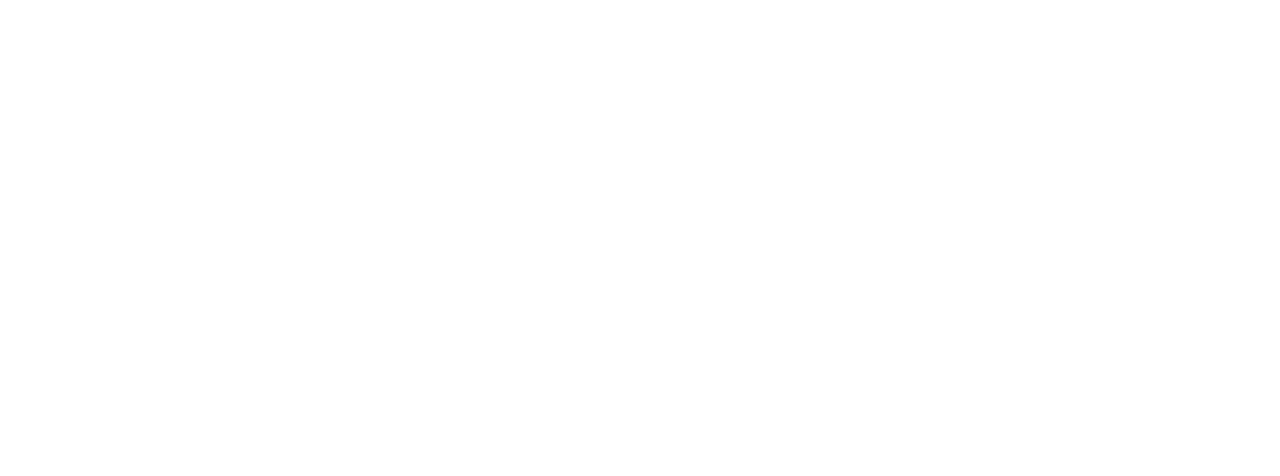
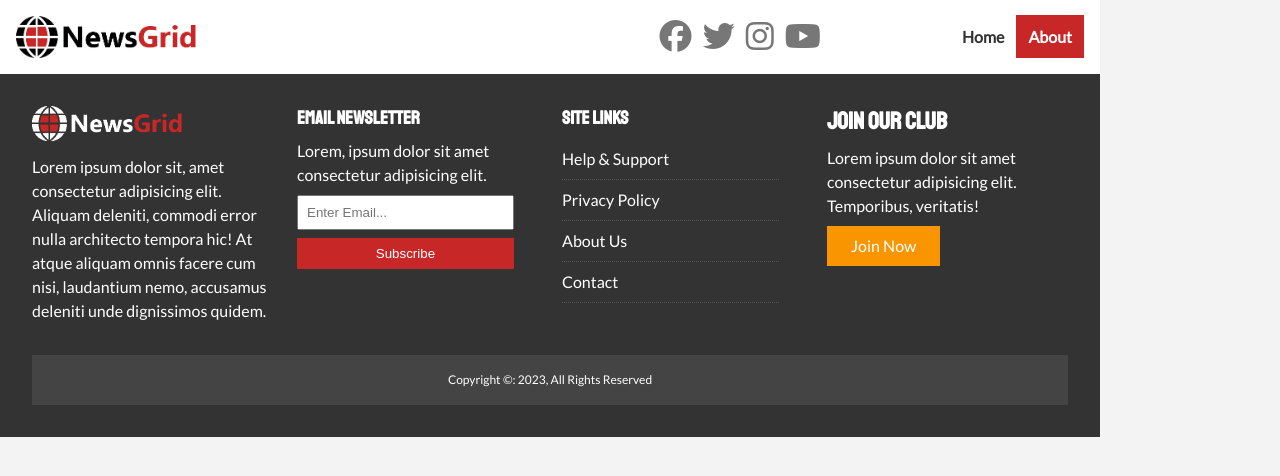
Before and after one commit to H-Vasq/NewsGrid-BT_course, a plain HTML site: page about.html in a window 1280 px wide. Drawn offline with Linux system fonts and the light colour scheme.

Commit message:
Start About page

```diff
--- a/about.html
+++ b/about.html
@@ -4,9 +4,66 @@
     <meta charset="UTF-8">
     <meta http-equiv="X-UA-Compatible" content="IE=edge">
     <meta name="viewport" content="width=device-width, initial-scale=1.0">
-    <title>Document</title>
+    <link rel="preconnect" href="https://fonts.googleapis.com">
+    <link rel="preconnect" href="https://fonts.gstatic.com" crossorigin>
+    <link href="https://fonts.googleapis.com/css2?family=Cormorant:wght@300&family=Lato&family=Nunito+Sans:wght@300&family=Open+Sans:wght@300;500;700&family=Orbitron&family=Poppins:wght@400;700&family=Staatliches&display=swap" rel="stylesheet">
+    <link rel="stylesheet" href="css/style.css">
+    <link rel="stylesheet" media="screen and (max-width: 768px)"href="css/mobile.css">
+    <link rel="shortcut icon" type="image/x-icon" href="favicon.ico">
+    <title>NewsGrid | About</title>
+    <script src="https://kit.fontawesome.com/378d587755.js" crossorigin="anonymous"></script>
 </head>
 <body>
+    <nav id="main-nav">
+        <div class="container">
+            <img src="img/logo.png" alt="NewsGridLogo" class="logo">
 
+            <div class="social">
+                <a href="http://facebook.com" target="_blank"><i class="fab fa-facebook fa-2x"></i></a>
+                <a href="http://twitter.com" target="_blank"><i class="fab fa-twitter fa-2x"></i></a>
+                <a href="http://instagram.com" target="_blank"><i class="fab    fa-instagram fa-2x"></i></a>
+                <a href="http:youtube.com" target="_blank"><i class="fab  fa-youtube fa-2x"></i></a>
+            </div>
+            <ul>
+                <li><a href="index.html">Home</a></li>
+                <li><a class="current"  href="about.html">About</a></li>
+            </ul>
+        </div>
+    </nav>
+
+<!-- Footer -->
+<footer id="main-footer" class="py-2">
+    <div class="container footer-container">
+        <div>
+            <img src="img/logo_light.png" alt="newsgrid">
+            <p>Lorem ipsum dolor sit, amet consectetur adipisicing elit. Aliquam deleniti, commodi error nulla architecto tempora hic! At atque aliquam omnis facere cum nisi, laudantium nemo, accusamus deleniti unde dignissimos quidem.</p>
+        </div>
+        <div>
+            <h3>Email Newsletter</h3>
+            <p>Lorem, ipsum dolor sit amet consectetur adipisicing elit.</p>
+            <form>
+                <input type="email" placeholder="Enter Email..."  id="emailInput">
+                <input type="submit" value="Subscribe" class="btn btn-primary">
+            </form>
+        </div>
+        <div>
+            <h3>Site Links</h3>
+            <ul class="list">
+                <li><a href="#">Help & Support</a></li>
+                <li><a href="#">Privacy Policy</a></li>
+                <li><a href="#">About Us</a></li>
+                <li><a href="#">Contact</a></li>
+            </ul>
+        </div>
+        <div>
+            <h2>Join Our Club</h2>
+            <p>Lorem ipsum dolor sit amet consectetur adipisicing elit. Temporibus, veritatis!</p>
+            <a href="#" class="btn btn-secondary">Join Now</a>
+        </div>
+        <div>
+            <p>Copyright &copy: 2023, All Rights Reserved</p>
+        </div>
+    </div>
+</footer>
 </body>
 </html>
```
Also changed, not shown: index.html (indentation only).
